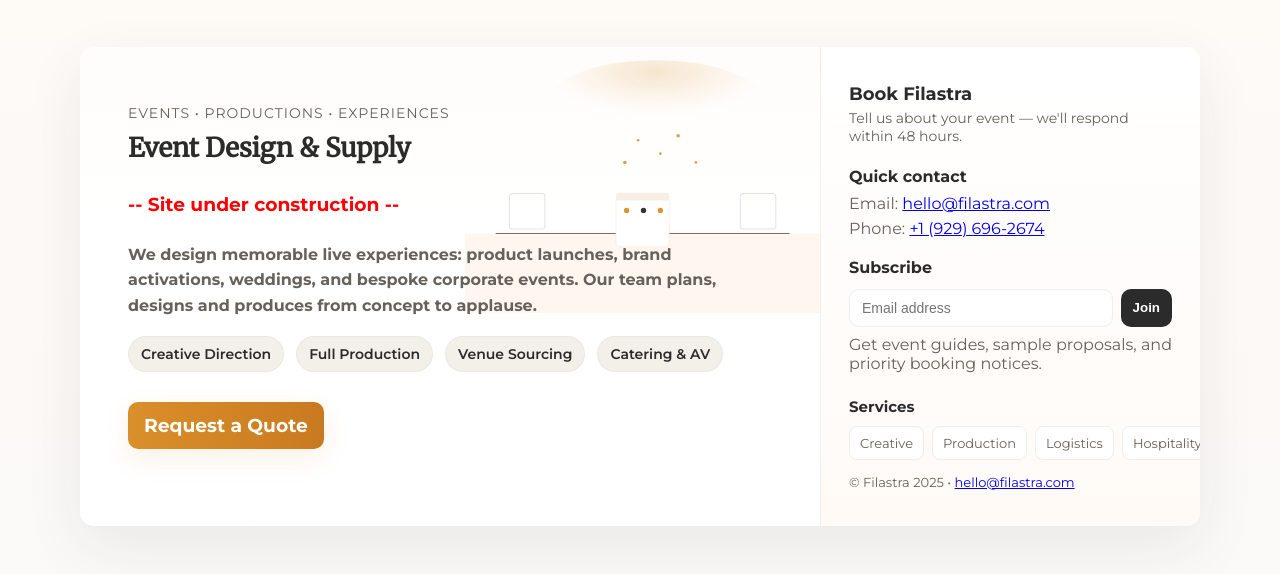
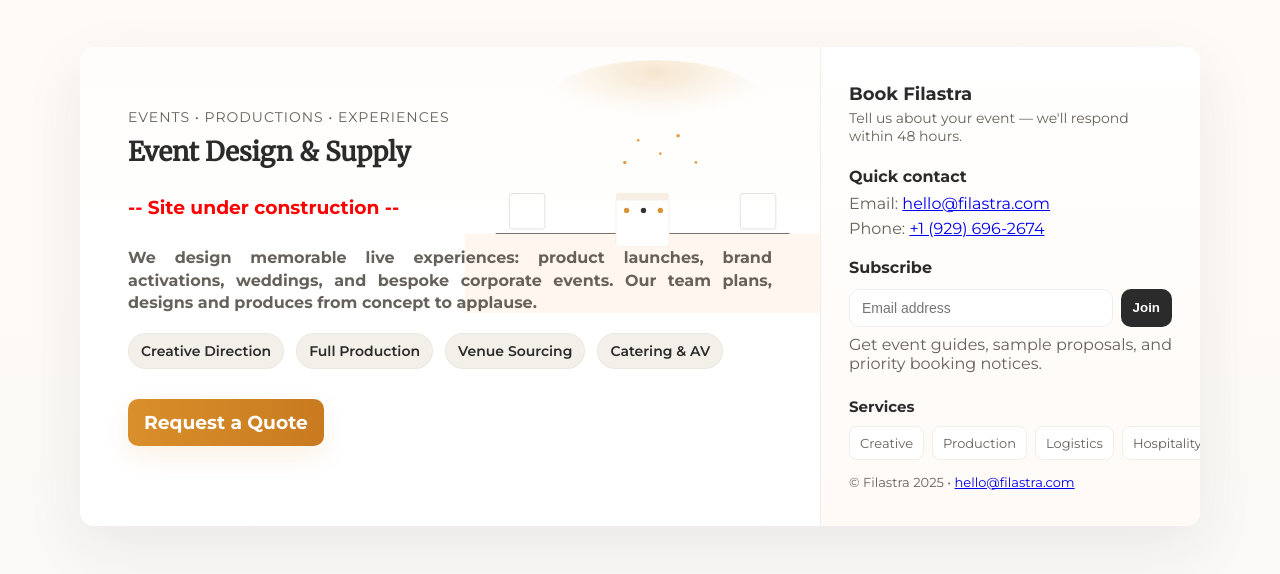
Before and after one commit to filastra/filastra, a plain HTML site: page index.html in a window 1280 px wide. Shown: the part 114-688 px from the top of the page. Drawn offline with Linux system fonts and the light colour scheme.

Commit message:
Add index.html

```diff
--- a/index.html
+++ b/index.html
@@ -52,7 +52,7 @@
   h3#u-construction{color:red;}
   h1{margin:0;font-family:Merriweather, serif;font-size:26px;line-height:2;color:var(--accent-2)}
   .strap{font-size:14px;color:var(--muted);letter-spacing:1px;text-transform:uppercase}
-  .lead{font-size:16px;color:var(--muted);max-width:60ch;line-height:1.6;margin-top:26px}
+  .lead{font-size:16px;color:var(--muted);max-width:60ch;line-height:1.4;margin-top:28px;text-align:justify}
 
   .features{display:flex;gap:12px;margin-top:18px;flex-wrap:wrap}
   .chip{background:var(--soft);padding:8px 12px;border-radius:999px;font-weight:600;color:var(--accent-2);font-size:14px;border:1px solid rgba(0,0,0,0.03)}
```
